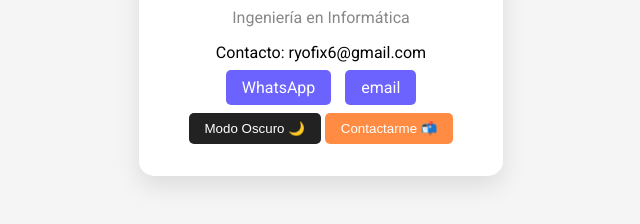
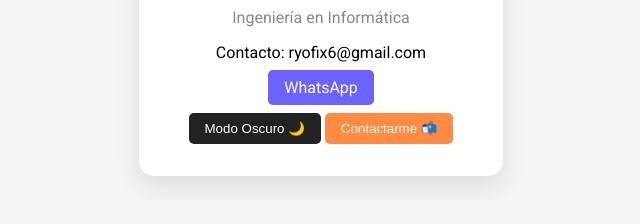
Before and after one commit to Ryo-Cmd09/test2, a plain HTML site: page index.html in a window 1280 px wide. Shown: the part 424-648 px from the top of the page, without its empty margins (319-959 px from the left). Drawn offline with Linux system fonts and the light colour scheme.

Commit message:
Update index.html

```diff
--- a/index.html
+++ b/index.html
@@ -18,7 +18,6 @@
     <p>Contacto: ryofix6@gmail.com</p>
     <div class="buttons">
       <a href="https://api.whatsapp.com/send/?phone=%2B56931243202&text=Hola!&type=phone_number&app_absent=0" target="_blank">WhatsApp</a>
-      <a href="https://github.com" target="_blank">email</a>
     </div>
     <button id="darkModeBtn">Modo Oscuro 🌙</button>
 
```
